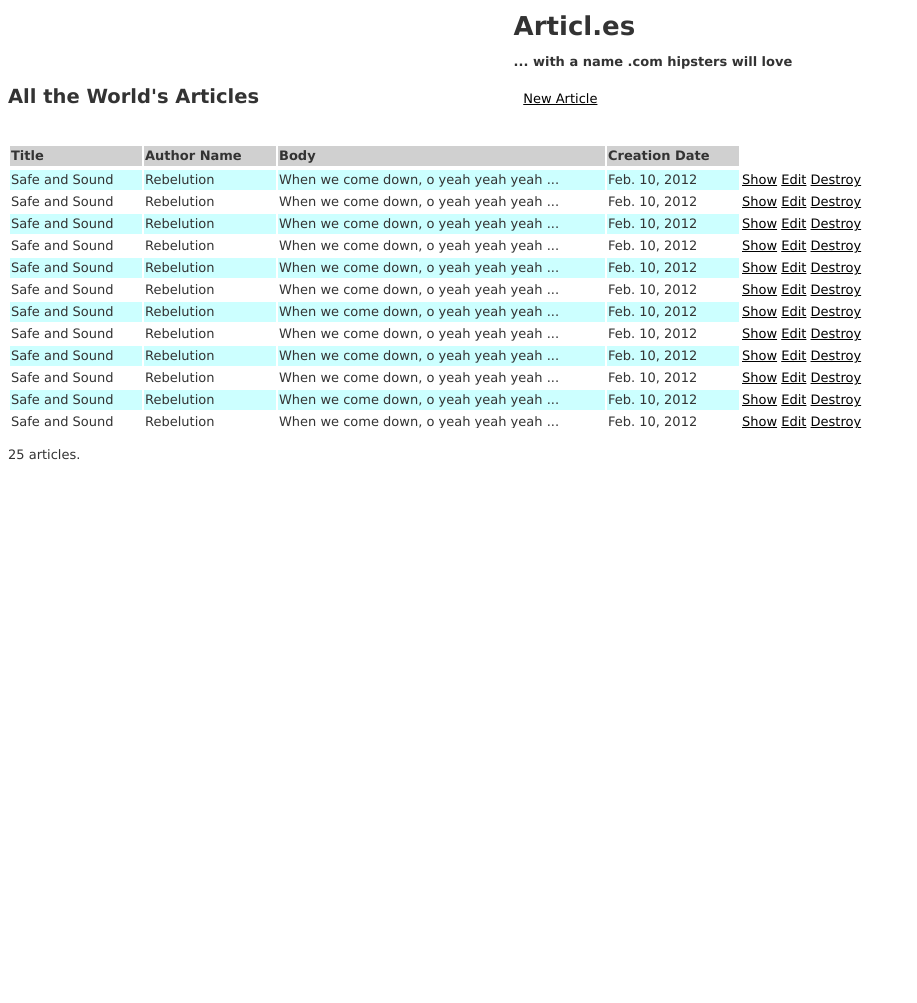
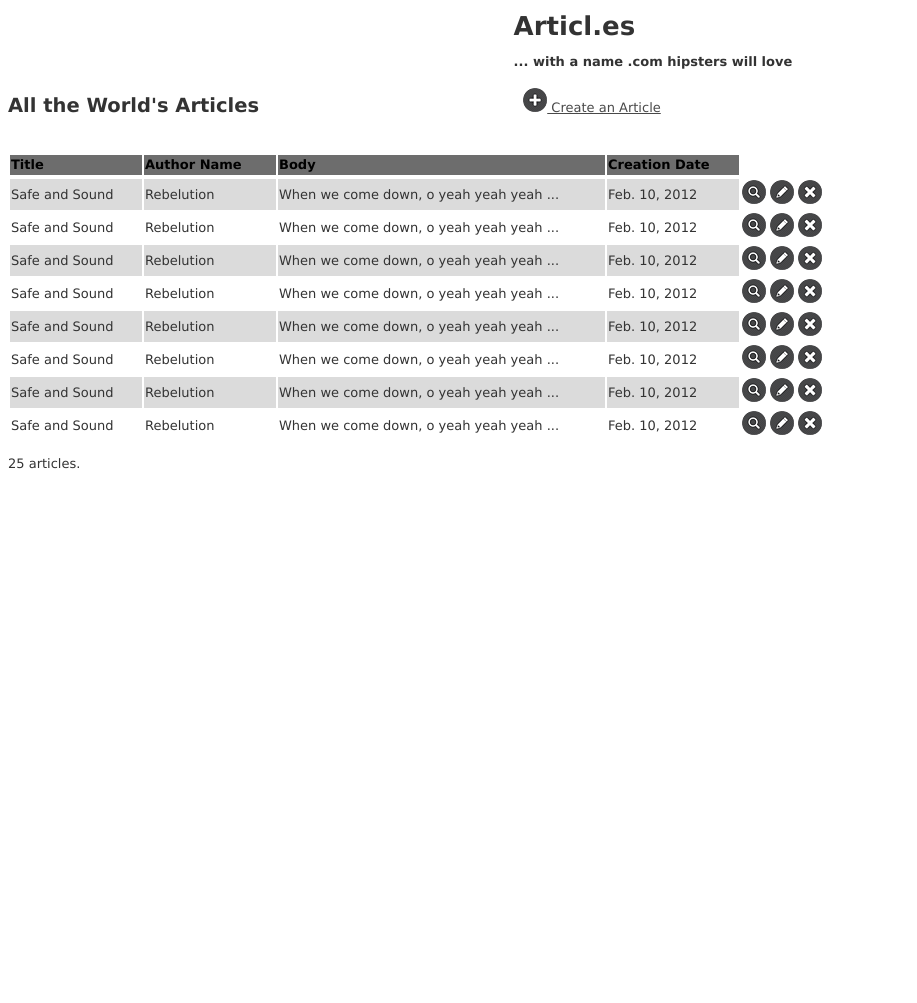
Before and after one commit to tmesquita/csci446, a Rails app: page / in a window 1280 px wide. Shown: the top 1003 px of the page, without its empty margins (0-917 px from the left). Run offline with Rails 7, Linux system fonts and the light colour scheme; data comes from the database, SQL or seed files in the repository; lists and menus that the app fills with data are empty; style sheets or scripts are compiled from the project's sources; some libraries are stand-ins or nearby versions.

Commit message:
Added icons for links, changed styling for links on all pages

```diff
--- a/project04/app/assets/stylesheets/articles.css.scss
+++ b/project04/app/assets/stylesheets/articles.css.scss
@@ -9,8 +9,19 @@ h2 {
 	display: inline;
 }
 
+ul{
+	list-stlye-type: none;
+	margin: 0;
+	padding: 0;
+}
+
+li {
+	display: inline;
+	padding-right: 5em;
+}
 th {
-	background: #D0D0D0;
+	background: #6D6D6D;
+	color: black;
 }
 
 .date, .title, .author {
@@ -28,7 +39,7 @@ th {
 	background: white;
 }
 .odd_row {
-	background-color: #CCFFFF;
+	background-color: #DBDBDB;
 }
 
 .articles {
@@ -47,3 +58,21 @@ label {
 .actions {
 	margin-left: 13em;
 }
+
+a {
+  color:#494949;
+  &:visited {color: #666}
+  &:hover {
+	color: black;
+	background-color: #DBDBDB;
+	}
+}
+
+
+a:visited {
+  color:#666666;
+}
+a:hover {
+  background-color:#DBDBDB;
+  color:black;
+}
--- a/project04/app/assets/stylesheets/scaffolds.css.scss
+++ b/project04/app/assets/stylesheets/scaffolds.css.scss
@@ -15,13 +15,7 @@ pre {
   padding: 10px;
   font-size: 11px; }
 
-a {
-  color: #000;
-  &:visited {
-    color: #666; }
-  &:hover {
-    color: #fff;
-    background-color: #000; } }
+
 
 div {
   &.field, &.actions {
@@ -32,6 +26,7 @@ div {
 
 .field_with_errors {
   padding: 2px;
+  margin-left: 13em;
   background-color: red;
   display: table; }
 
--- a/project04/app/views/articles/index.html.erb
+++ b/project04/app/views/articles/index.html.erb
@@ -4,7 +4,7 @@
 </div>
 
 <h2>All the World's Articles</h2>
-<span style='margin-left: 20em;'><%= link_to 'New Article', new_article_path %></span>
+<span style='margin-left: 20em;'><%= link_to image_tag('plus.png')+' Create an Article', new_article_path, :title => 'Creates a new article' %></span>
 
 <br /><br /><br />
 
@@ -13,8 +13,8 @@
             <th class ='title'>Title</th>
             <th class ='author'>Author Name</th>
             <th class ='article_body'>Body</th>
-            <th class = 'date'>Creation Date</th>
-            <th class = 'button'></th>
+            <th class ='date'>Creation Date</th>
+            <th class ='button'></th>
         </tr>
 
 </table>
@@ -27,9 +27,9 @@
             <td class='article_body'><%= truncate(article.body, :length => 40) %></td>
             <td class='date'><%= article.date_posted.strftime("%b. %d, %Y") %></td>
             <td class='button'>
-                <%= link_to 'Show', article %>
-                <%= link_to 'Edit', edit_article_path(article) %>
-                <%= link_to 'Destroy', article, :confirm => 'Are you sure?', :method => :delete %>
+                <%= link_to image_tag("search.png"), article, :title => 'View article' %>
+                <%= link_to image_tag('edit.png'), edit_article_path(article), :title => 'Edit article' %>
+                <%= link_to image_tag('destroy.png'), article, :title => 'Delete article', :confirm => 'Are you sure?', :method => :delete%>
             </td>
         </tr>
         <% end %>
```
Also changed, not shown: project04/app/views/articles/show.html.erb (+7 -1 lines), project04/app/assets/images/destroy.png (added), project04/app/assets/images/edit.png (added), project04/app/assets/images/left_arrow.png (added), project04/app/assets/images/mail.png (added), project04/app/assets/images/plus.png (added), project04/app/assets/images/search.png (added).
